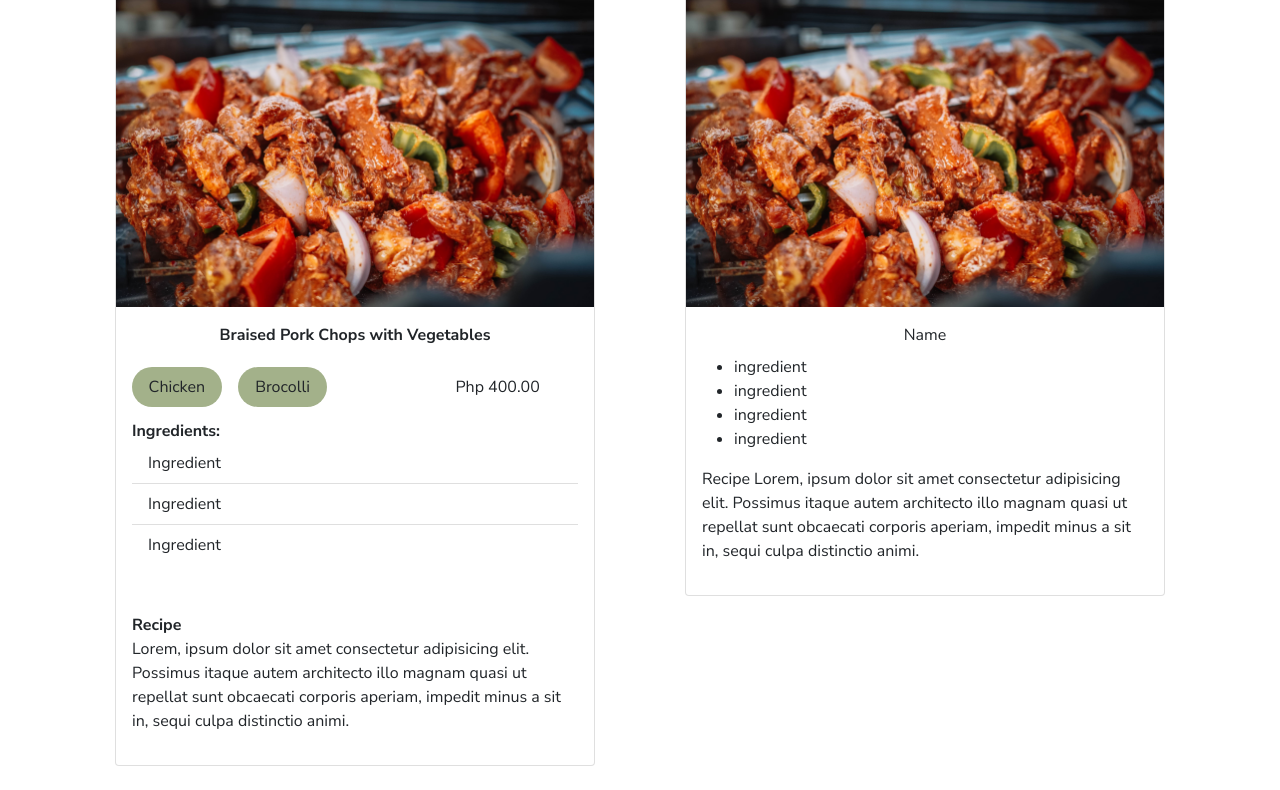
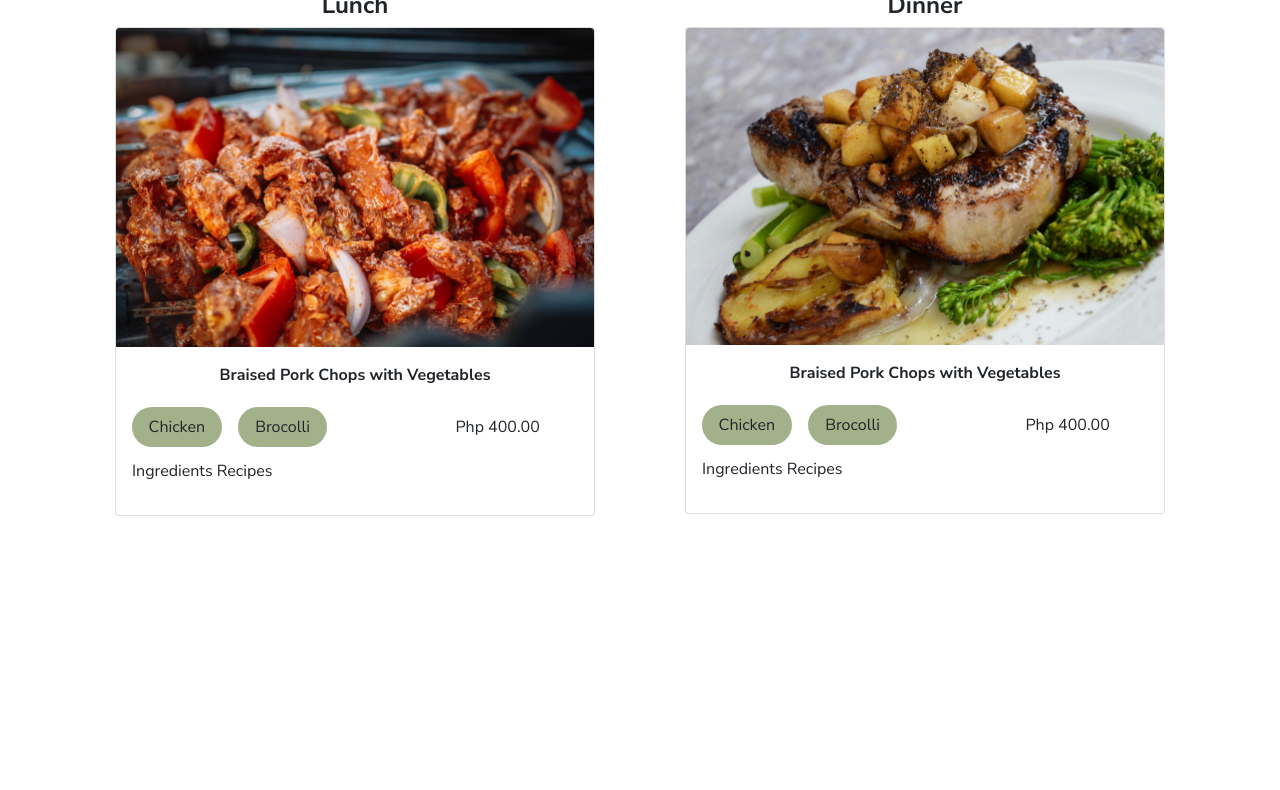
Before and after one commit to elizesalvacion/meal-planner-v2, a plain HTML site: page meal-planner/meal-planner.html in a window 1280 px wide. Shown: the part 195-985 px from the top of the page. After the commit the page ends 800 px from the top, so only its background shows below. Drawn offline with nearby package versions, Linux system fonts and the light colour scheme; a web font is replaced by a local one.

Commit message:
Update meal-planner.html

```diff
--- a/meal-planner/meal-planner.html
+++ b/meal-planner/meal-planner.html
@@ -1,115 +1,181 @@
 <!DOCTYPE html>
-<html>
+<html class="html">
   <head>
     <meta name="viewport" content="width=device-width, initial-scale=1" />
     <!-- <link rel="stylesheet" href="style.css" /> -->
-    <link  rel ="stylesheet" href="./meal-planner.styles.css">
+    <link rel="stylesheet" href="./meal-planner.styles.css" />
     <link href="../css/main.min.css" rel="stylesheet" />
 
     <link rel="preconnect" href="https://fonts.googleapis.com" />
     <link rel="preconnect" href="https://fonts.gstatic.com" crossorigin />
     <link
       href="https://fonts.googleapis.com/css2?family=Kdam+Thmor+Pro&display=swap"
-      rel="stylesheet"
-    />
+      rel="stylesheet" />
     <link
       rel="stylesheet"
-      href="https://cdn.jsdelivr.net/npm/bootstrap-icons@1.5.0/font/bootstrap-icons.css"
-    />
+      href="https://cdn.jsdelivr.net/npm/bootstrap-icons@1.5.0/font/bootstrap-icons.css" />
 
     <title>Meal Planner</title>
   </head>
   <body>
     <header class="container mt-5">
+      <nav class="container">
+        <ul class="nav flex-row-reverse">
+          <li class="nav-item">
+            <a class="nav-link" href="../index.html">Home</a>
+          </li>
+          <li class="nav-item">
+            <a class="nav-link" href="/meal-planner/meal-planner.html"
+              >Meal Planner</a
+            >
+          </li>
+          <li class="nav-item">
+            <a class="nav-link" href="menu/menu.html">Try Now</a>
+          </li>
+        </ul>
+      </nav>
       <h1 class="text-primary">Meal Planner</h1>
       <h3 class="text-secondary">Hello Jack!</h3>
     </header>
 
     <main class="container">
       <div class="row">
+        <!--  -->
+
+        <!--  -->
         <div class="col">
           <h4 class="text-center">Lunch</h4>
-          <div class=" card meal-card">
-            <img
-            class="card-img-top"
-            src="../img/event-meal.jpg"
-             />
+          <div class="card meal-card">
+            <img class="card-img-top" src="../img/event-meal.jpg" />
             <div class="card-body">
-              <p class="card-title fw-bold text-center">Braised Pork Chops with Vegetables</p>
-              <div class="details">
-                <span class="tags">
-                  Chicken
-                </span>
-                <span class="tags">
-                  Brocolli
-                </span>
+              <p class="card-title fw-bold text-center">
+                Braised Pork Chops with Vegetables
+              </p>
+              <div class="tag-list">
+                <span class="tags">Chicken</span>
+                <span class="tags">Brocolli</span>
                 <span class="price">Php 400.00</span>
               </div>
-              <div class="container-ingredients mb-5">
-                <span class="fw-bold">Ingredients:</span>
+
+              <p class="details-list">
+                <span
+                  class="detail"
+                  type="button"
+                  data-bs-toggle="collapse"
+                  data-bs-target="#ingredients"
+                  aria-expanded="false">
+                  Ingredients
+                </span>
+                <span
+                  class="detail"
+                  type="button"
+                  data-bs-toggle="collapse"
+                  data-bs-target="#recipe"
+                  aria-expanded="false">
+                  Recipes
+                </span>
+              </p>
+              <div class="collapse multi-collapse" id="ingredients">
+                <div class="container-ingredients card card-body">
                   <ul class="list-group list-group-flush">
+                    <li class="list-group-item">Ingredient</li>
+                    <li class="list-group-item">Ingredient</li>
+                    <li class="list-group-item">Ingredient</li>
+                    <li class="list-group-item">Ingredient</li>
                     <li class="list-group-item">Ingredient</li>
                     <li class="list-group-item">Ingredient</li>
                     <li class="list-group-item">Ingredient</li>
                   </ul>
                 </div>
-              <div class="container-recipe">
-                <span class="fw-bold">Recipe</span>
+              </div>
+              <div class="collapse multi-collapse" id="recipe">
+                <div class="container-recipe card card-body">
                   <p>
-                Lorem, ipsum dolor sit amet consectetur adipisicing elit. Possimus itaque autem architecto illo magnam quasi ut repellat sunt obcaecati corporis aperiam, impedit minus a sit in, sequi culpa distinctio animi.
+                    Lorem, ipsum dolor sit amet consectetur adipisicing elit.
+                    Possimus itaque autem architecto illo magnam quasi ut
+                    repellat sunt obcaecati corporis aperiam, impedit minus a
+                    sit in, sequi culpa distinctio animi.
                   </p>
                 </div>
               </div>
             </div>
           </div>
+        </div>
 
+        <!--  -->
         <div class="col">
-        <div class=" card meal-card">
-          <h4>Lunch</h4>
-          <img
-          class="card-img-top"
-          src="../img/event-meal.jpg"
-           />
+          <h4 class="text-center">Dinner</h4>
+          <div class="card meal-card">
+            <img class="card-img-top" src="../img/everyday-meal.jpg" />
             <div class="card-body">
-            <p class="card-title text-center">Name</p>
-            <ul>
-              <li>ingredient</li>
-              <li>ingredient</li>
-              <li>ingredient</li>
-              <li>ingredient</li>
+              <p class="card-title fw-bold text-center">
+                Braised Pork Chops with Vegetables
+              </p>
+              <div class="tag-list">
+                <span class="tags">Chicken</span>
+                <span class="tags">Brocolli</span>
+                <span class="price">Php 400.00</span>
+              </div>
+
+              <p class="details-list">
+                <span
+                  class="detail"
+                  type="button"
+                  data-bs-toggle="collapse"
+                  data-bs-target="#ingredients2"
+                  aria-expanded="false">
+                  Ingredients
+                </span>
+                <span
+                  class="detail"
+                  type="button"
+                  data-bs-toggle="collapse"
+                  data-bs-target="#recipe2"
+                  aria-expanded="false">
+                  Recipes
+                </span>
+              </p>
+              <div class="collapse multi-collapse" id="ingredients2">
+                <div class="container-ingredients card card-body">
+                  <ul class="list-group list-group-flush">
+                    <li class="list-group-item">Ingredient</li>
+                    <li class="list-group-item">Ingredient</li>
+                    <li class="list-group-item">Ingredient</li>
+                    <li class="list-group-item">Ingredient</li>
+                    <li class="list-group-item">Ingredient</li>
+                    <li class="list-group-item">Ingredient</li>
+                    <li class="list-group-item">Ingredient</li>
                   </ul>
+                </div>
+              </div>
+              <div class="collapse multi-collapse" id="recipe2">
+                <div class="container-recipe card card-body">
                   <p>
-              Recipe
-              Lorem, ipsum dolor sit amet consectetur adipisicing elit. Possimus itaque autem architecto illo magnam quasi ut repellat sunt obcaecati corporis aperiam, impedit minus a sit in, sequi culpa distinctio animi.
+                    Lorem, ipsum dolor sit amet consectetur adipisicing elit.
+                    Possimus itaque autem architecto illo magnam quasi ut
+                    repellat sunt obcaecati corporis aperiam, impedit minus a
+                    sit in, sequi culpa distinctio animi.
                   </p>
                 </div>
               </div>
             </div>
-
-
-
+          </div>
+        </div>
       </div>
     </main>
 
-
-
-
-
-
+    <script src="meal-planer.script.js"></script>
 
     <script
       src="https://cdn.jsdelivr.net/npm/bootstrap@5.2.0-beta1/dist/js/bootstrap.bundle.min.js"
       integrity="sha384-pprn3073KE6tl6bjs2QrFaJGz5/SUsLqktiwsUTF55Jfv3qYSDhgCecCxMW52nD2"
-      crossorigin="anonymous"
-    ></script>
+      crossorigin="anonymous"></script>
 
     <script
       type="module"
-      src="https://unpkg.com/ionicons@5.5.2/dist/ionicons/ionicons.esm.js"
-    ></script>
+      src="https://unpkg.com/ionicons@5.5.2/dist/ionicons/ionicons.esm.js"></script>
     <script
       nomodule
-      src="https://unpkg.com/ionicons@5.5.2/dist/ionicons/ionicons.js"
-    ></script>
+      src="https://unpkg.com/ionicons@5.5.2/dist/ionicons/ionicons.js"></script>
   </body>
 </html>
```
Lines whose indentation alone changed are shown as unchanged.
